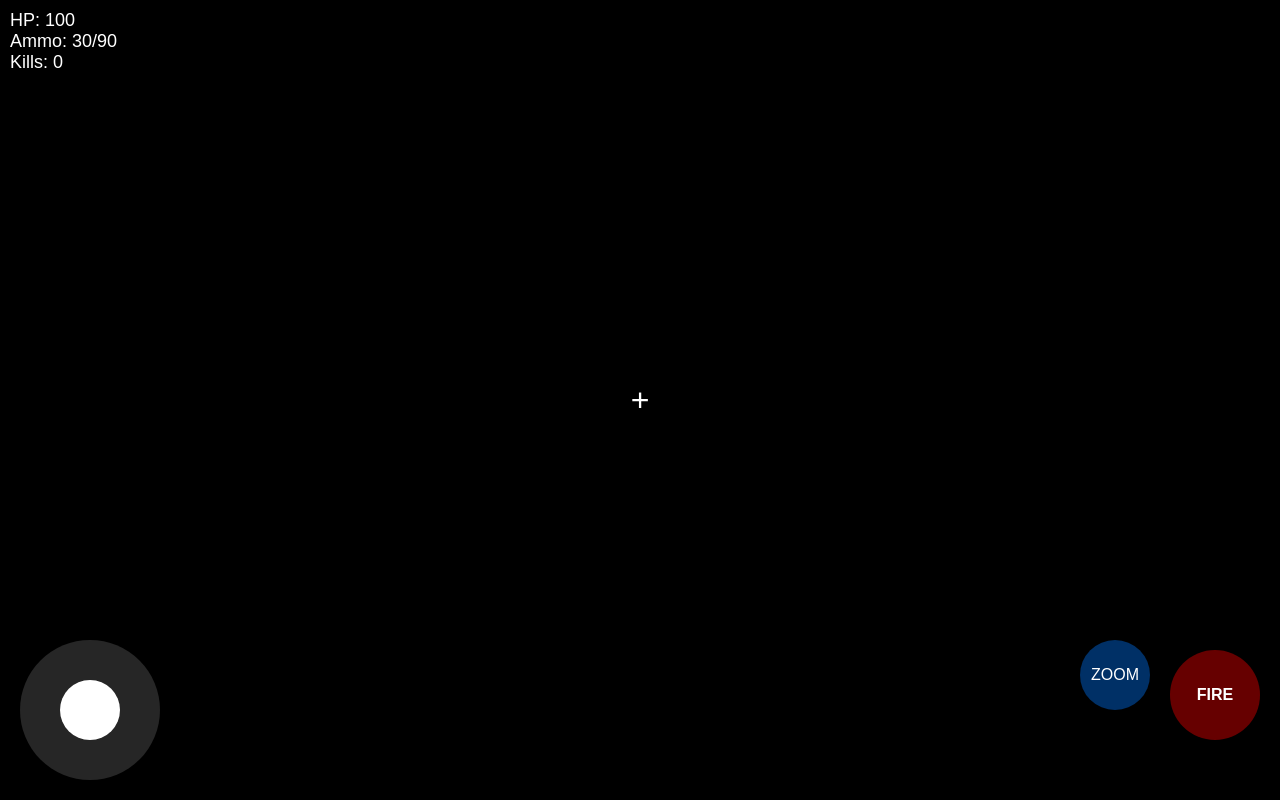
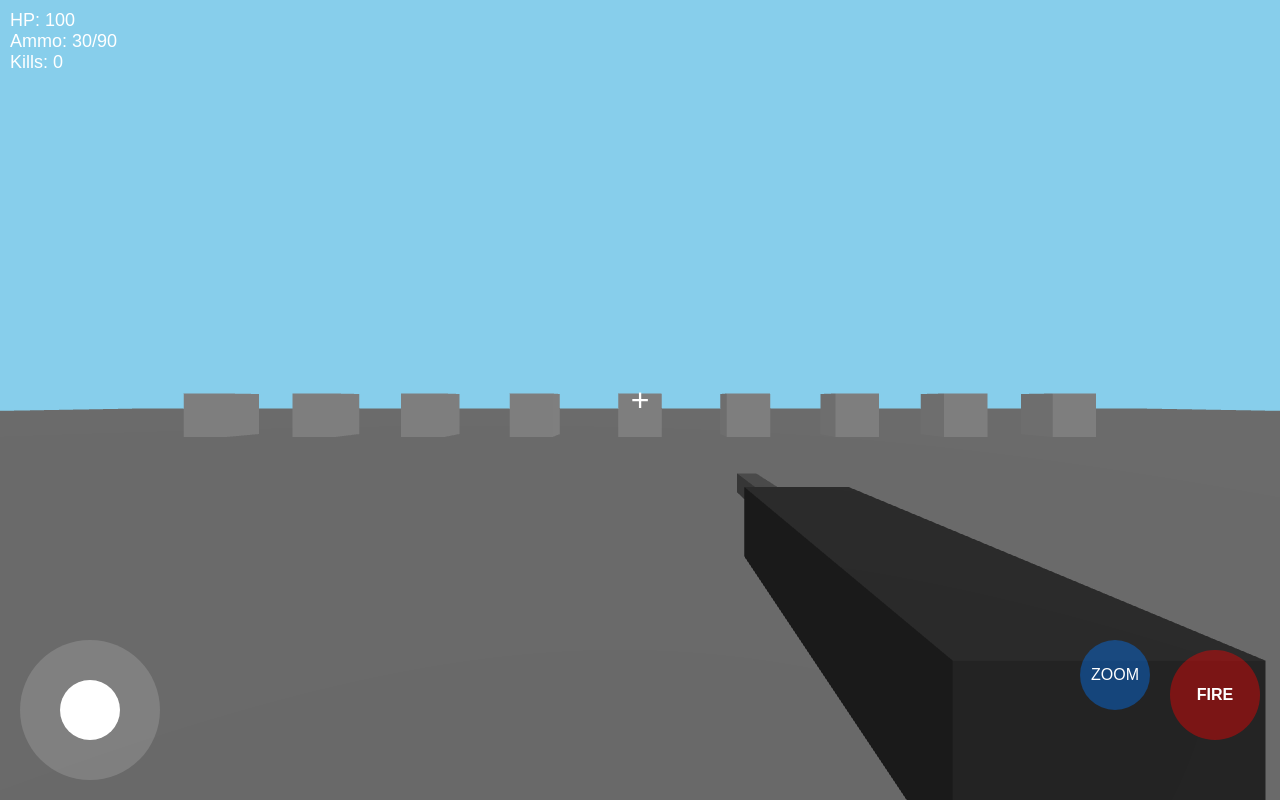
Before and after one commit to Lucasskye/gametest3, a plain HTML site: page index.html in a window 1280 px wide. Drawn offline with nearby package versions, Linux system fonts and the light colour scheme; animation ran at ten frames a second.

Commit message:
Update index.html

```diff
--- a/index.html
+++ b/index.html
@@ -109,3 +109,381 @@ Kills: 0
 <script type="module">
 import * as THREE from
 "https://unpkg.com/three@0.160.0/build/three.module.js";
+  const scene = new THREE.Scene();
+
+scene.background =
+new THREE.Color(0x87ceeb);
+
+const camera =
+new THREE.PerspectiveCamera(
+75,
+window.innerWidth /
+window.innerHeight,
+0.1,
+1000
+);
+
+camera.position.set(
+0,
+1.7,
+5
+);
+
+const renderer =
+new THREE.WebGLRenderer({
+antialias:true
+});
+
+renderer.setSize(
+window.innerWidth,
+window.innerHeight
+);
+
+document.body.appendChild(
+renderer.domElement
+);
+
+const ambient =
+new THREE.AmbientLight(
+0xffffff,
+2
+);
+
+scene.add(ambient);
+
+const sun =
+new THREE.DirectionalLight(
+0xffffff,
+1.5
+);
+
+sun.position.set(
+10,
+20,
+10
+);
+
+scene.add(sun);
+
+const floor =
+new THREE.Mesh(
+new THREE.PlaneGeometry(
+200,
+200
+),
+new THREE.MeshStandardMaterial({
+color:0x666666
+})
+);
+
+floor.rotation.x =
+-Math.PI/2;
+
+scene.add(floor);
+
+function createWall(x,z){
+
+const wall =
+new THREE.Mesh(
+new THREE.BoxGeometry(
+2,
+2,
+2
+),
+new THREE.MeshStandardMaterial({
+color:0x888888
+})
+);
+
+wall.position.set(
+x,
+1,
+z
+);
+
+scene.add(wall);
+
+}
+
+for(let i=-20;i<=20;i+=5){
+
+createWall(i,-20);
+
+}
+
+createWall(-15,-5);
+createWall(-15,5);
+
+createWall(15,-5);
+createWall(15,5);
+
+createWall(0,10);
+createWall(5,10);
+createWall(-5,10);
+
+const gun =
+new THREE.Group();
+
+const gunBody =
+new THREE.Mesh(
+new THREE.BoxGeometry(
+0.3,
+0.2,
+1
+),
+new THREE.MeshStandardMaterial({
+color:0x222222
+})
+);
+
+const barrel =
+new THREE.Mesh(
+new THREE.BoxGeometry(
+0.08,
+0.08,
+0.8
+),
+new THREE.MeshStandardMaterial({
+color:0x444444
+})
+);
+
+barrel.position.z =
+-0.8;
+
+gun.add(gunBody);
+gun.add(barrel);
+
+gun.position.set(
+0.45,
+-0.35,
+-1
+);
+
+camera.add(gun);
+
+scene.add(camera);
+
+let yaw = 0;
+let pitch = 0;
+
+let moveX = 0;
+let moveY = 0;
+
+let recoil = 0;
+
+let hp = 100;
+let ammo = 30;
+let reserveAmmo = 90;
+let kills = 0;
+
+const hud =
+document.getElementById(
+"hud"
+);
+
+function updateHUD(){
+
+hud.innerHTML =
+`HP: ${hp}<br>
+Ammo: ${ammo}/${reserveAmmo}<br>
+Kills: ${kills}`;
+
+}
+
+updateHUD();
+  const joystick =
+document.getElementById(
+"joystick"
+);
+
+const stick =
+document.getElementById(
+"stick"
+);
+
+let joystickActive = false;
+
+joystick.addEventListener(
+"touchstart",
+()=>{
+joystickActive = true;
+}
+);
+
+joystick.addEventListener(
+"touchend",
+()=>{
+
+joystickActive = false;
+
+moveX = 0;
+moveY = 0;
+
+stick.style.left = "40px";
+stick.style.top = "40px";
+
+}
+);
+
+joystick.addEventListener(
+"touchmove",
+e=>{
+
+const rect =
+joystick.getBoundingClientRect();
+
+const x =
+e.touches[0].clientX -
+rect.left - 70;
+
+const y =
+e.touches[0].clientY -
+rect.top - 70;
+
+moveX = Math.max(
+-1,
+Math.min(1,x/50)
+);
+
+moveY = Math.max(
+-1,
+Math.min(1,y/50)
+);
+
+stick.style.left =
+(40+x)+"px";
+
+stick.style.top =
+(40+y)+"px";
+
+}
+);
+
+let lookX = null;
+let lookY = null;
+
+document.addEventListener(
+"touchmove",
+e=>{
+
+if(
+e.target===joystick ||
+e.target===stick
+)return;
+
+const t = e.touches[0];
+
+if(lookX!==null){
+
+yaw -=
+(t.clientX-lookX)
+*0.004;
+
+pitch -=
+(t.clientY-lookY)
+*0.004;
+
+pitch =
+Math.max(
+-1.3,
+Math.min(
+1.3,
+pitch
+)
+);
+
+}
+
+lookX =
+t.clientX;
+
+lookY =
+t.clientY;
+
+}
+);
+
+document.addEventListener(
+"touchend",
+()=>{
+
+lookX = null;
+lookY = null;
+
+}
+);
+
+window.addEventListener(
+"resize",
+()=>{
+
+camera.aspect =
+window.innerWidth /
+window.innerHeight;
+
+camera.updateProjectionMatrix();
+
+renderer.setSize(
+window.innerWidth,
+window.innerHeight
+);
+
+}
+);
+
+function animate(){
+
+requestAnimationFrame(
+animate
+);
+
+camera.rotation.order =
+"YXZ";
+
+camera.rotation.y =
+yaw;
+
+camera.rotation.x =
+pitch - recoil;
+
+recoil *= 0.85;
+
+camera.position.x +=
+Math.sin(yaw)
+*(-moveY)
+*0.08;
+
+camera.position.z +=
+Math.cos(yaw)
+*(-moveY)
+*0.08;
+
+camera.position.x +=
+Math.sin(
+yaw+Math.PI/2
+)
+*(-moveX)
+*0.05;
+
+camera.position.z +=
+Math.cos(
+yaw+Math.PI/2
+)
+*(-moveX)
+*0.05;
+
+gun.rotation.x =
+recoil * 8;
+
+renderer.render(
+scene,
+camera
+);
+
+}
+
+animate();
+  </script>
+</body>
+</html>
```
